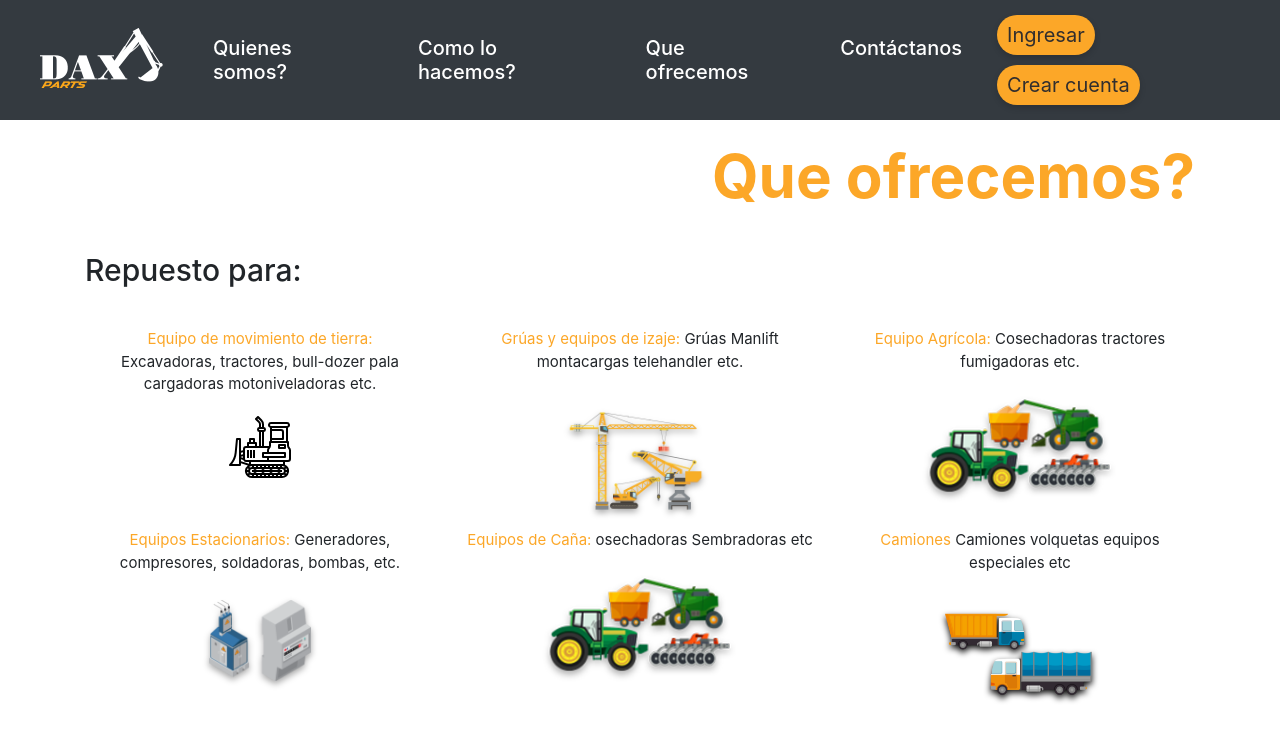
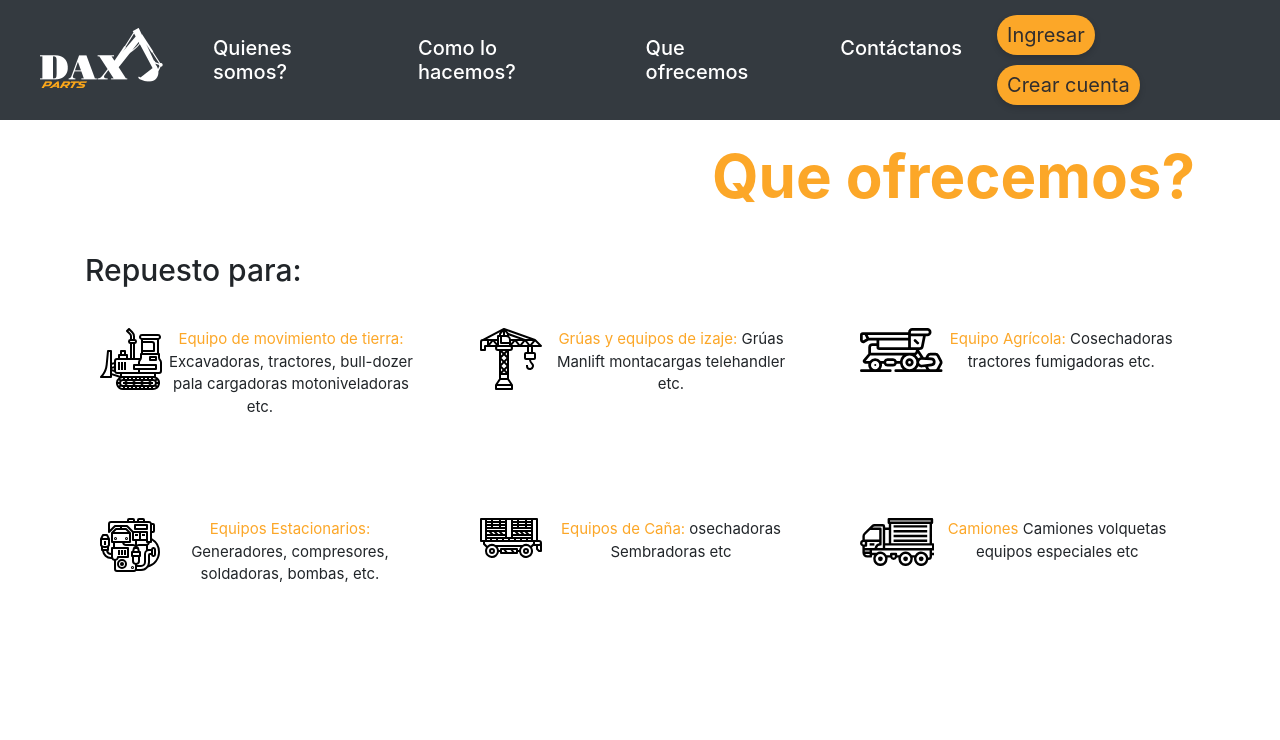
Before and after one commit to carlosmertens/daxparts, a React (Create React App) app: page /ofrecemos in a window 1280 px wide. Shown: the top 740 px of the page. Built offline with nearby package versions, Linux system fonts and the light colour scheme; no server answers.

Commit message:
Replace icons images with svg

```diff
--- a/src/components/ofrecemos/Ofrecemos.css
+++ b/src/components/ofrecemos/Ofrecemos.css
@@ -46,7 +46,7 @@
 /* SMALL devices (old iPhones, 480px and up) */
 @media only screen and (min-width: 480px) {
   .ofrecemos-title h1 {
-    font-size: 30px;
+    font-size: 40px;
     padding-top: 30px;
   }
 }
@@ -54,16 +54,16 @@
 /* MEDIUM devices (landscape tablets, 768px and up) */
 @media only screen and (min-width: 768px) {
   .ofrecemos-title h1 {
-    font-size: 30px;
-    padding-top: 30px;
+    font-size: 60px;
+    padding-top: 20px;
   }
 }
 
 /* LARGE devices (laptops/desktops, 992px and up) */
 @media only screen and (min-width: 992px) {
   .ofrecemos-title h1 {
-    font-size: 30px;
-    padding-top: 30px;
+    font-size: 60px;
+    padding-top: 20px;
   }
 }
 
@@ -73,4 +73,7 @@
     font-size: 60px;
     padding-top: 20px;
   }
+  .opcion {
+    margin-bottom: 100px !important;
+  }
 }
--- a/src/components/ofrecemos/Ofrecemos.js
+++ b/src/components/ofrecemos/Ofrecemos.js
@@ -1,12 +1,18 @@
 import React, { Component } from 'react';
 import './Ofrecemos.css';
 
-import gruaLogo from '../../images/gruaLogo.png';
-import agricolaLogo from '../../images/agricolaLogo.png';
-import elecLogo from '../../images/elecLogo.png';
-import camionLogo from '../../images/camionLogo.png';
+// import excabadora from '../../images/excavadoraLogo.png';
+// import gruaLogo from '../../images/gruaLogo.png';
+// import agricolaLogo from '../../images/agricolaLogo.png';
+// import elecLogo from '../../images/elecLogo.png';
+// import camionLogo from '../../images/camionLogo.png';
 
 import { ReactComponent as Bulldozer } from '../../images/bulldozer.svg';
+import { ReactComponent as Crane } from '../../images/crane.svg';
+import { ReactComponent as Machine } from '../../images/machine.svg';
+import { ReactComponent as Page } from '../../images/Page-1.svg';
+import { ReactComponent as Tow } from '../../images/tow-truck.svg';
+import { ReactComponent as Truck } from '../../images/truck.svg';
 
 class Ofrecemos extends Component {
   constructor(props) {
@@ -22,62 +28,85 @@ class Ofrecemos extends Component {
           <h1>{texto.ofrecemos.titulo}</h1>
         </div>
 
-        <div className='container'>
+        <div className='container ofrecemos-subtitle'>
           <h4>{texto.ofrecemos.subtitulo}</h4>
         </div>
 
         {/* Grid de contenido */}
-        <div className='container'>
-          <div className='row justify-content-center'>
+        <div className='container ofrecemos-contenido'>
+          <div className='row'>
             <div className='col-sm'>
-              <div className='container ofrecemos-opcion-small'>
+              <div className='container opcion'>
+                <div className='float-left'>
+                  <Bulldozer />
+                </div>
+                <div className='flow-right'>
                   <p>
                     <span>{texto.ofrecemos.span.a1}</span> {texto.ofrecemos.span.a2}
                   </p>
-
-                <Bulldozer />
+                </div>
               </div>
             </div>
             <div className='col-sm'>
-              <div className='container ofrecemos-opcion-small'>
+              <div className='container'>
+                <div className='float-left'>
+                  <Crane />
+                </div>
+                <div className='flow-right'>
                   <p>
                     <span>{texto.ofrecemos.span.b1}</span> {texto.ofrecemos.span.b2}
                   </p>
-                <img src={gruaLogo} alt='Logo' />
+                </div>
               </div>
             </div>
             <div className='col-sm'>
-              <div className='container ofrecemos-opcion-big'>
+              <div className='container'>
+                <div className='float-left'>
+                  <Page />
+                </div>
+                <div className='flow-right'>
                   <p>
                     <span>{texto.ofrecemos.span.c1}</span> {texto.ofrecemos.span.c2}
                   </p>
-                <img src={agricolaLogo} alt='Logo' />
+                </div>
               </div>
             </div>
           </div>
           <div className='row'>
             <div className='col-sm'>
-              <div className='ofrecemos-opcion-big'>
+              <div className='container'>
+                <div className='float-left'>
+                  <Machine />
+                </div>
+                <div className='flow-right'>
                   <p>
                     <span>{texto.ofrecemos.span.d1}</span> {texto.ofrecemos.span.d2}
                   </p>
-                <img src={elecLogo} alt='Logo' />
+                </div>
               </div>
             </div>
             <div className='col-sm'>
-              <div className='ofrecemos-opcion-big'>
+              <div className='container'>
+                <div className='float-left'>
+                  <Tow />
+                </div>
+                <div className='flow-right'>
                   <p>
                     <span>{texto.ofrecemos.span.e1}</span> {texto.ofrecemos.span.e2}
                   </p>
-                <img src={agricolaLogo} alt='Logo' />
+                </div>
               </div>
             </div>
             <div className='col-sm'>
-              <div className='ofrecemos-opcion-small'>
+              <div className='container'>
+                <div className='float-left'>
+                  <Truck />
+                </div>
+                <div className='flow-right'>
                   <p>
                     <span>{texto.ofrecemos.span.f1}</span> {texto.ofrecemos.span.f2}
                   </p>
-                <img src={camionLogo} alt='Logo' />
+                </div>
               </div>
             </div>
           </div>
```
Lines whose indentation alone changed are shown as unchanged.
